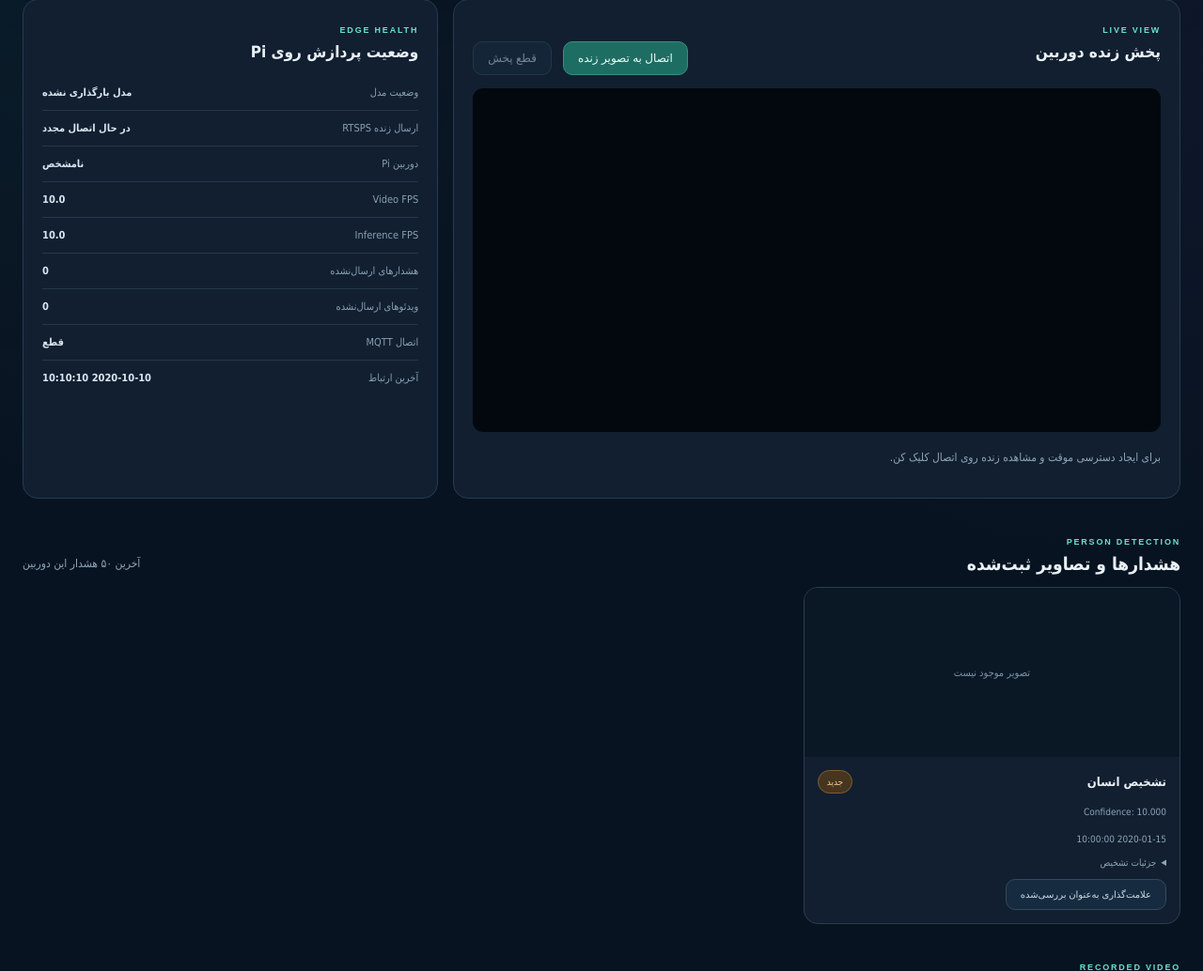
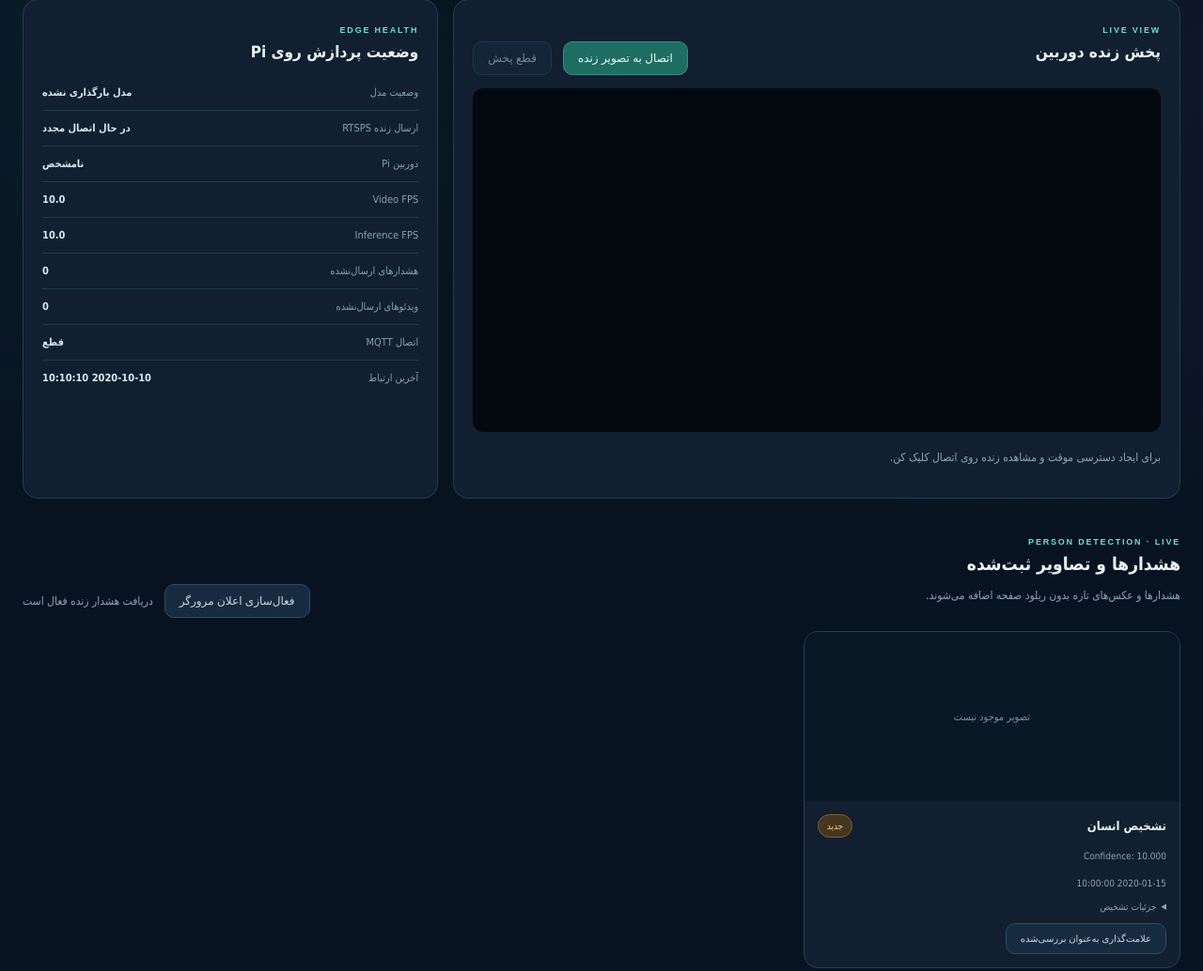
Before and after one commit to nima-salamat/mqtt-iot-edge-cloud, a Django app: template dashboard/templates/dashboard/device_detail.html in a window 1280 px wide. Shown: the part 303-1337 px from the top of the page at 94% size. Run offline with Django 5.2, Linux system fonts and the light colour scheme; tables that the repository leaves empty hold one stand-in row (values such as "Sample post"); the template is opened without the code that fills it: values that come from a table or form of the project are taken from there, most other values are stand-ins (such as "Sample title", 1, 10 or a date in 2020); data that the repository does not hold is empty.

Commit message:
Enable live incremental camera alert images on device page

```diff
--- a/dashboard/templates/dashboard/device_detail.html
+++ b/dashboard/templates/dashboard/device_detail.html
@@ -32,13 +32,16 @@
   </section>
 </div>
 
-<section class="section">
-  <div class="section-heading"><div><span class="eyebrow">PERSON DETECTION</span><h2>هشدارها و تصاویر ثبت‌شده</h2></div><span class="muted">آخرین ۵۰ هشدار این دوربین</span></div>
-  <div class="alarm-grid">
+<section class="section" data-live-alerts data-device-id="{{ device.device_id }}" data-alarm-cursor="{{ alarm_cursor }}">
+  <div class="section-heading">
+    <div><span class="eyebrow">PERSON DETECTION · LIVE</span><h2>هشدارها و تصاویر ثبت‌شده</h2><p class="muted">هشدارها و عکس‌های تازه بدون ریلود صفحه اضافه می‌شوند.</p></div>
+    <div class="inline-actions"><button class="btn secondary" id="enable-alert-notifications" type="button">فعال‌سازی اعلان مرورگر</button><span class="muted" id="alert-notification-status" aria-live="polite">دریافت هشدار زنده فعال است</span></div>
+  </div>
+  <div class="alarm-grid" data-live-alert-grid>
     {% for alarm in alarms %}
-      <article class="alarm-card">
+      <article class="alarm-card" data-alarm-id="{{ alarm.pk }}">
         {% if alarm.snapshot %}
-          <a href="{% url 'dashboard:alarm-image' alarm.pk %}" target="_blank" rel="noopener"><img src="{% url 'dashboard:alarm-image' alarm.pk %}" alt="تصویر هشدار تشخیص انسان"></a>
+          <a href="{% url 'dashboard:alarm-image' alarm.pk %}" target="_blank" rel="noopener"><img src="{% url 'dashboard:alarm-image' alarm.pk %}" alt="تصویر هشدار تشخیص انسان" loading="lazy" decoding="async"></a>
         {% else %}<div class="no-image">تصویر موجود نیست</div>{% endif %}
         <div class="alarm-body">
           <div class="alarm-title"><b>تشخیص انسان</b><span class="state {% if alarm.acknowledged %}online{% else %}warning{% endif %}">{% if alarm.acknowledged %}بررسی‌شده{% else %}جدید{% endif %}</span></div>
```
